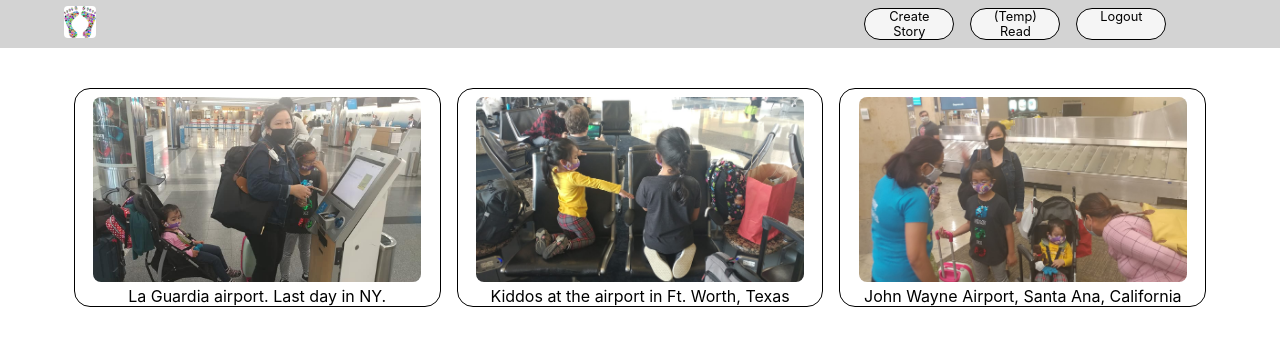
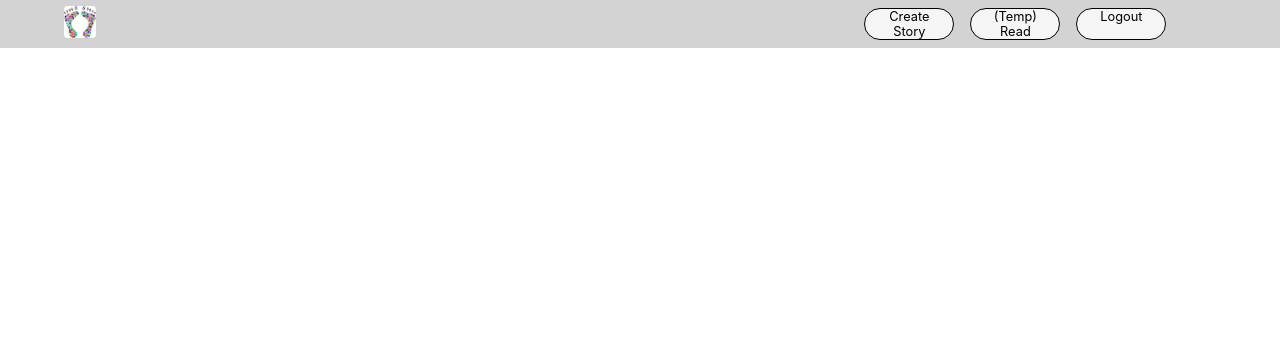
Before and after one commit to bw-ptct-Expat-Journal-4/frontend, a React (Create React App) app: page /user/LambdaSchool in a window 1280 px wide. Shown: the top 346 px of the page. Built offline with nearby package versions, Linux system fonts and the light colour scheme.

Commit message:
cleaned up Gallery and App. using useParams for UserGallery

```diff
--- a/src/App.js
+++ b/src/App.js
@@ -1,5 +1,4 @@
 import React from 'react';
-// import './App.css';
 import Login from './component/Login';
 import Register from './component/Registration';
 import Navbar from './component/Navbar';
@@ -21,22 +20,14 @@ function App() {
       <StoriesProvider>
         <div className="App">
           <Navbar />
-          {/* <Gallery /> */}
           <Route exact path="/"><Link to="/login"><button>Login</button></Link></Route>
           <Route exact path="/"><Link to="/register"><button>Register</button></Link></Route>
           <Route exact path="/login"><Login /></Route>
           <Route exact path="/register"><Register /></Route>
-
-          {/* <Route path='/create' component={CreateStory}></Route> */}
-          {/* <Route path='/read' component={ReadStory}></Route> */}
-          {/* <Route path='/gallery' component={Gallery}></Route> */}
-          {/* <Route path='/user' component={UserGallery}></Route> */}
           <Route path='/create'><CreateStory /></Route>
           <Route path='/read'><ReadStory /></Route>
           <Route path='/gallery'><Gallery /></Route>
-          <Route path='/user'><UserGallery /></Route>
-          {/* <CreateStory /> */}
-          {/* <ReadStory /> */}
+          <Route path='/user/:name'><UserGallery /></Route>
         </div>
       </StoriesProvider>
     </Router>
@@ -44,7 +35,3 @@ function App() {
 }
 
 export default App;
-
-// Netlify error
-// 1:50:07 PM: ./src/App.js
-// 1:50:07 PM: Cannot find file './components/Login' in './src'.
--- a/src/component/Gallery.js
+++ b/src/component/Gallery.js
@@ -1,29 +1,16 @@
 import React, { useContext, useState } from 'react';
 import styled from 'styled-components';
 import { Link } from 'react-router-dom';
-// import testData from './../utility/testData';
 import { StoriesContext } from './StoriesContext';
-import UserGallery from './UserGallery';
 
 const Gallery = () => {
     const [users, setUsers] = useContext(StoriesContext);
-    const [selectedUser, setSelectedUser] = useState(0);
-
-    const selectUser = (num) => {
-        console.log(num);
-        setSelectedUser(num);
-    }
-    console.log(selectedUser)
 
     return (
         <Section>
             {users.map(user => (
                 <div className='user-container' key={user.user_ID}>
-                    <div className='avatar' onClick={() => {
-                        // setSelectedUser(user.user_ID, selectUser());
-                        console.log(user.user_ID);
-                        selectUser(user.user_ID);
-                        console.log(selectedUser)}}>
+                    <div className='avatar'>
                         <Link to={`/user/${user.username}`}>
                             {/* <img src={user.avatar} alt={user.username}></img> */}
                             <img src={require(`../img/01-leaving-ny.jpg`)} alt={user.username}></img>
--- a/src/component/UserGallery.js
+++ b/src/component/UserGallery.js
@@ -1,10 +1,13 @@
 import React, { useContext } from 'react';
 import styled from 'styled-components';
 import { StoriesContext } from './StoriesContext';
+import { useParams } from 'react-router-dom';
 
 const UserGallery = (props) => {
     const [users, setUsers] = useContext(StoriesContext);
-    let user = users.find(item => item.user_ID === 2);
+    const params = useParams();
+    // console.log(params);
+    let user = users.find(item => item.username === params.name);
     let storylist = user.stories;
 
 
--- a/src/utility/testData.js
+++ b/src/utility/testData.js
@@ -5,6 +5,7 @@ const testData = [
         email: 'student@lambdaschool.com',
         password: 'lambda',
         avatar: '',
+        stories: []
     },
     {
         user_ID: 2,
```
